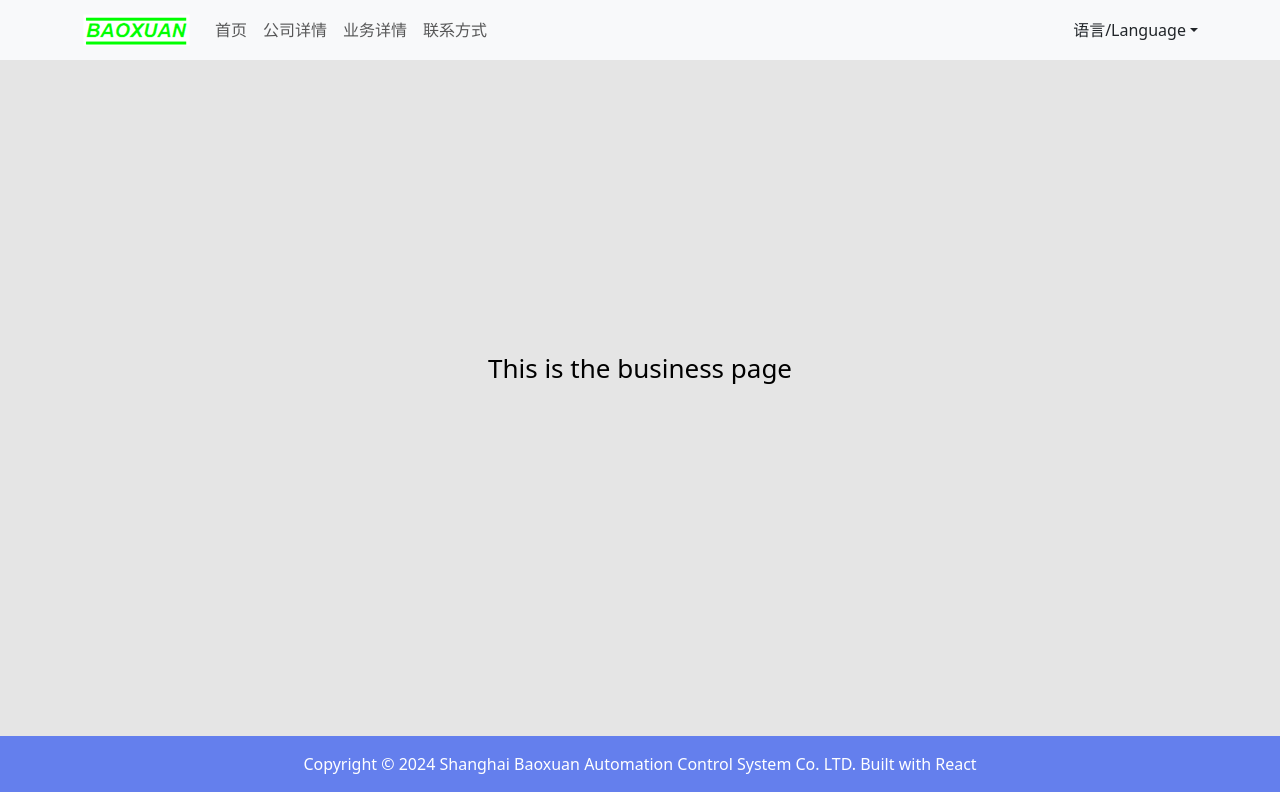
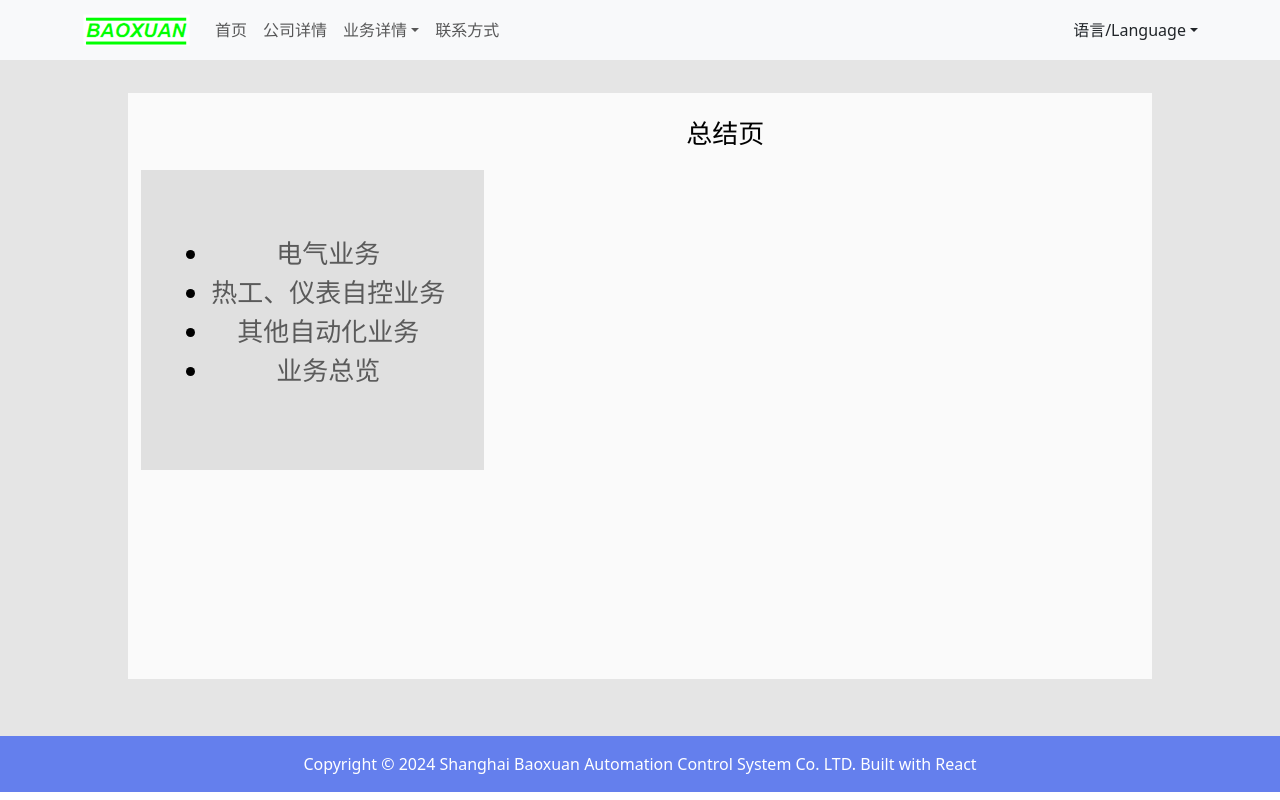
Before and after one commit to DravenCat/shanghai_baoxuan, a React (Create React App) app: page /business in a window 1280 px wide. Built offline with nearby package versions, Linux system fonts and the light colour scheme.

Commit message:
Update Business page

```diff
--- a/src/components/Navigation.js
+++ b/src/components/Navigation.js
@@ -15,7 +15,15 @@ function Navigation() {
           <Nav className="me-auto">
             <Nav.Link href="/" >首页</Nav.Link>
             <Nav.Link href="/profile">公司详情</Nav.Link>
-            <Nav.Link href="/business">业务详情</Nav.Link>
+            <NavDropdown title="业务详情" id="basic-nav-dropdown">
+              <NavDropdown.Item href="/business/electrical">电气业务</NavDropdown.Item>
+              <NavDropdown.Item href="/business/instrument">
+                热工、仪表自控业务
+              </NavDropdown.Item>
+              <NavDropdown.Item href="/business/other">其他自动化业务</NavDropdown.Item>
+              <NavDropdown.Divider />
+              <NavDropdown.Item href="/business/electrical">业务总览</NavDropdown.Item>
+            </NavDropdown>
             <Nav.Link href="/contact">联系方式</Nav.Link>
           </Nav>
         </Navbar.Collapse>
--- a/src/pages/businesses/Business.js
+++ b/src/pages/businesses/Business.js
@@ -1,13 +1,46 @@
-
-
-
+import "../General.css"
+import {Col, Row} from "react-bootstrap";
+import {Link, Navigate, Route, Routes} from "react-router-dom";
+import Electrical from "./Electrical";
+import Instrument from "./Instrument";
+import Other from "./Other";
+import Summary from "./Summary";
 
 
 function Business() {
   return(
-    <div className={"App-body"}>
-
-      This is the business page
+    <div className={"General-body"}>
+      <div className={"General-background"}>
+        <Row>
+          <Col lg={2}>
+            <div className={"General-nav"}>
+              <ul className={"General-nav-links"}>
+                <li>
+                  <Link to={"/business/electrical"} className={"General-nav-link"}>电气业务</Link>
+                </li>
+                <li>
+                  <Link to={"/business/instrument"} className={"General-nav-link"}>热工、仪表自控业务</Link>
+                </li>
+                <li>
+                  <Link to={"/business/other"} className={"General-nav-link"}>其他自动化业务</Link>
+                </li>
+                <li>
+                  <Link to={"/business"} className={"General-nav-link"}>业务总览</Link>
+                </li>
+              </ul>
+            </div>
+          </Col>
+          <Col lg={10}>
+            <Routes>
+              <Route path={"/"} element={<Summary />} />
+              <Route path={"/electrical"} element={<Electrical />} />
+              <Route path={"/instrument"} element={<Instrument />}/>
+              <Route path={"/other"} element={<Other />} />
+              <Route path="*" element={<Navigate to="/" replace={true}/>} />
+            </Routes>
+          </Col>
+        </Row>
+      </div>
     </div>
   );
 }
--- /dev/null
+++ b/src/pages/businesses/Electrical.js
@@ -0,0 +1,13 @@
+
+
+
+
+function Electrical() {
+  return(
+    <div>
+
+    </div>
+  );
+}
+
+export default Electrical;
--- /dev/null
+++ b/src/pages/businesses/Instrument.js
@@ -0,0 +1,13 @@
+
+
+
+
+function Instrument() {
+  return(
+    <div>
+
+    </div>
+  );
+}
+
+export default Instrument;
--- /dev/null
+++ b/src/pages/businesses/Other.js
@@ -0,0 +1,13 @@
+
+
+
+
+function Other() {
+  return(
+    <div>
+
+    </div>
+  );
+}
+
+export default Other;
--- /dev/null
+++ b/src/pages/businesses/Summary.js
@@ -0,0 +1,13 @@
+
+
+
+
+function Summary() {
+  return(
+    <div className={"General-content"}>
+      总结页
+    </div>
+  );
+}
+
+export default Summary;
--- a/src/pages/profiles/Profile.js
+++ b/src/pages/profiles/Profile.js
@@ -1,7 +1,7 @@
 import "../General.css"
 
 import Info from "./Info"
-import {Link, Route, Routes} from "react-router-dom";
+import {Link, Navigate, Route, Routes} from "react-router-dom";
 import Location from "./Location";
 import {Col, Row} from "react-bootstrap";
 import Brand from "./Brand";
@@ -32,6 +32,7 @@ function Profile() {
               <Route path={"/"} element={<Info />} />
               <Route path={"/location"} element={<Location />}/>
               <Route path={"/brand"} element={<Brand />} />
+              <Route path="*" element={<Navigate to="/" replace={true}/>} />
             </Routes>
           </Col>
         </Row>
```
